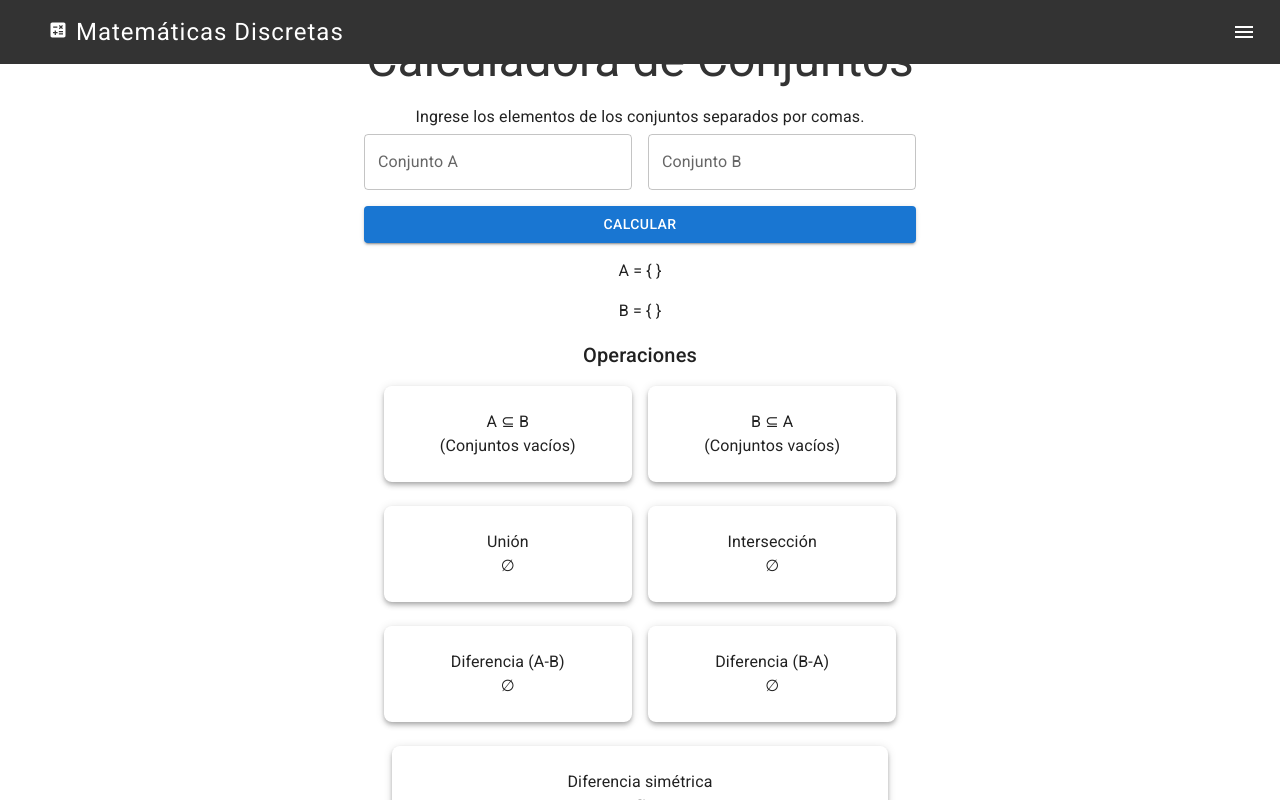
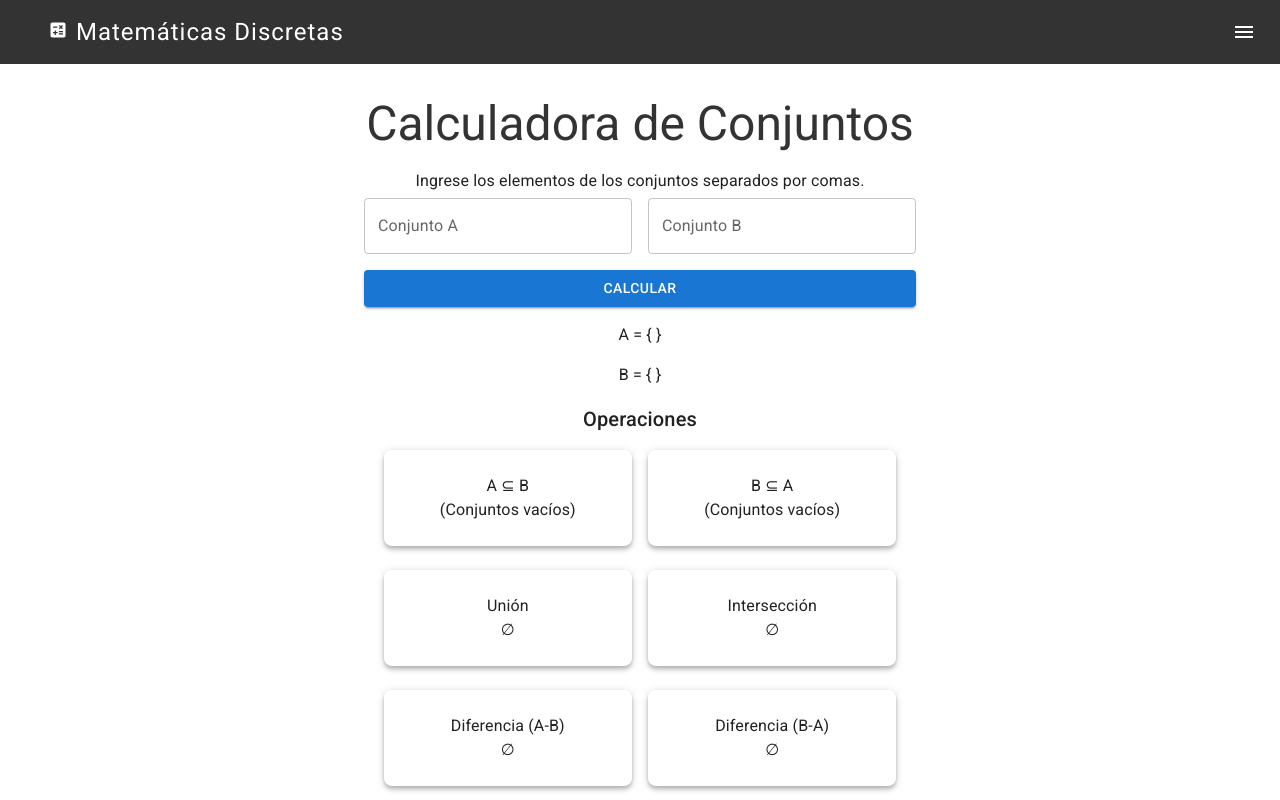
Before and after one commit to AdolfoHMtz/Matematicas-Discretas, a React (Vite) app: page / in a window 1280 px wide. Shown: the top 800 px of the page. Built offline with nearby package versions, Linux system fonts and the light colour scheme.

Commit message:
Update Navbar.jsx
Error en la Nav

```diff
--- a/src/Navbar.jsx
+++ b/src/Navbar.jsx
@@ -23,7 +23,7 @@ function Navbar() {
   };
 
   return (
-    <AppBar position="fixed" sx={{ backgroundColor: '#333', color: '#fff', boxShadow: 'none' }}>
+    <AppBar position="static" sx={{ backgroundColor: '#333', color: '#fff', boxShadow: 'none' }}>
       <Toolbar>
       <Typography  marginLeft={3} letterSpacing={1} variant="h5" fontFamily="Roboto" component="div" sx={{ flexGrow: 1 }}>
           <CalculateIcon fontSize='small' sx={{ mr: 1 }} />
```
